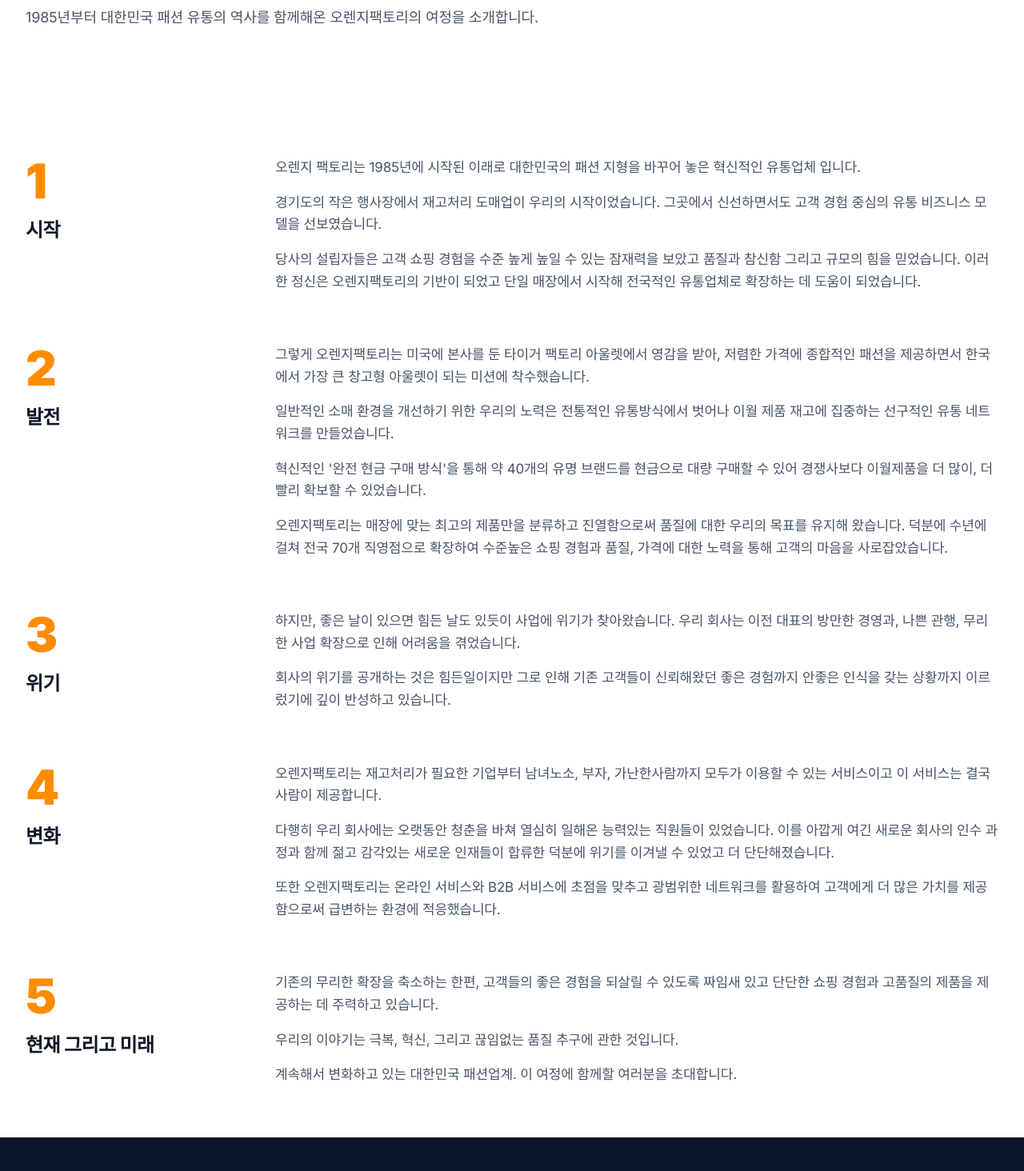
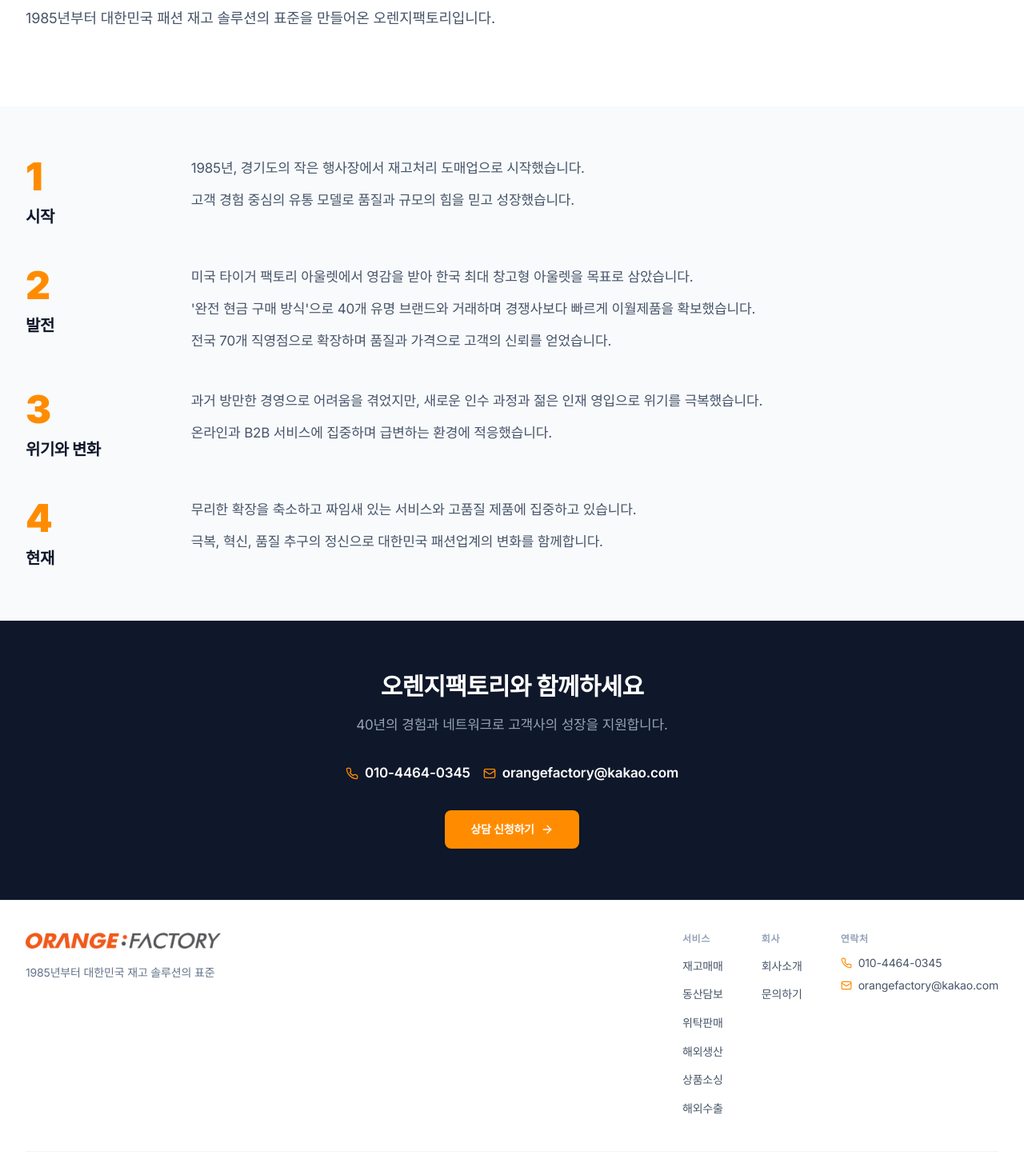
Before and after one commit to kks0488/B2Borangefactory, a Next.js app: page /about in a window 1280 px wide. Shown: the part 280-1744 px from the top of the page at 80% size. Built offline with nearby package versions, Linux system fonts and the light colour scheme; a web font is replaced by a local one.

Commit message:
fix: 30+→40+ hero, simplify about page content

```diff
--- a/app/(marketing)/about/page.tsx
+++ b/app/(marketing)/about/page.tsx
@@ -4,9 +4,8 @@
 import { ArrowRight, Phone, Mail } from 'lucide-react';
 
 export const metadata: Metadata = {
-  title: '회사소개 | 우리의 이야기',
-  description:
-    '1985년에 시작된 오렌지팩토리는 대한민국의 패션 지형을 바꾸어 놓은 혁신적인 유통업체입니다.'
+  title: '회사소개 | 오렌지팩토리',
+  description: '1985년부터 대한민국 패션 재고 솔루션의 표준을 만들어온 오렌지팩토리입니다.',
 };
 
 export default function AboutPage() {
@@ -15,45 +14,33 @@
       num: '1',
       title: '시작',
       content: [
-        '오렌지 팩토리는 1985년에 시작된 이래로 대한민국의 패션 지형을 바꾸어 놓은 혁신적인 유통업체 입니다.',
-        '경기도의 작은 행사장에서 재고처리 도매업이 우리의 시작이었습니다. 그곳에서 신선하면서도 고객 경험 중심의 유통 비즈니스 모델을 선보였습니다.',
-        '당사의 설립자들은 고객 쇼핑 경험을 수준 높게 높일 수 있는 잠재력을 보았고 품질과 참신함 그리고 규모의 힘을 믿었습니다. 이러한 정신은 오렌지팩토리의 기반이 되었고 단일 매장에서 시작해 전국적인 유통업체로 확장하는 데 도움이 되었습니다.'
+        '1985년, 경기도의 작은 행사장에서 재고처리 도매업으로 시작했습니다.',
+        '고객 경험 중심의 유통 모델로 품질과 규모의 힘을 믿고 성장했습니다.',
       ]
     },
     {
       num: '2',
       title: '발전',
       content: [
-        '그렇게 오렌지팩토리는 미국에 본사를 둔 타이거 팩토리 아울렛에서 영감을 받아, 저렴한 가격에 종합적인 패션을 제공하면서 한국에서 가장 큰 창고형 아울렛이 되는 미션에 착수했습니다.',
-        '일반적인 소매 환경을 개선하기 위한 우리의 노력은 전통적인 유통방식에서 벗어나 이월 제품 재고에 집중하는 선구적인 유통 네트워크를 만들었습니다.',
-        "혁신적인 '완전 현금 구매 방식'을 통해 약 40개의 유명 브랜드를 현금으로 대량 구매할 수 있어 경쟁사보다 이월제품을 더 많이, 더 빨리 확보할 수 있었습니다.",
-        '오렌지팩토리는 매장에 맞는 최고의 제품만을 분류하고 진열함으로써 품질에 대한 우리의 목표를 유지해 왔습니다. 덕분에 수년에 걸쳐 전국 70개 직영점으로 확장하여 수준높은 쇼핑 경험과 품질, 가격에 대한 노력을 통해 고객의 마음을 사로잡았습니다.'
+        '미국 타이거 팩토리 아울렛에서 영감을 받아 한국 최대 창고형 아울렛을 목표로 삼았습니다.',
+        "'완전 현금 구매 방식'으로 40개 유명 브랜드와 거래하며 경쟁사보다 빠르게 이월제품을 확보했습니다.",
+        '전국 70개 직영점으로 확장하며 품질과 가격으로 고객의 신뢰를 얻었습니다.',
       ]
     },
     {
       num: '3',
-      title: '위기',
+      title: '위기와 변화',
       content: [
-        '하지만, 좋은 날이 있으면 힘든 날도 있듯이 사업에 위기가 찾아왔습니다. 우리 회사는 이전 대표의 방만한 경영과, 나쁜 관행, 무리한 사업 확장으로 인해 어려움을 겪었습니다.',
-        '회사의 위기를 공개하는 것은 힘든일이지만 그로 인해 기존 고객들이 신뢰해왔던 좋은 경험까지 안좋은 인식을 갖는 상황까지 이르렀기에 깊이 반성하고 있습니다.'
+        '과거 방만한 경영으로 어려움을 겪었지만, 새로운 인수 과정과 젊은 인재 영입으로 위기를 극복했습니다.',
+        '온라인과 B2B 서비스에 집중하며 급변하는 환경에 적응했습니다.',
       ]
     },
     {
       num: '4',
-      title: '변화',
+      title: '현재',
       content: [
-        '오렌지팩토리는 재고처리가 필요한 기업부터 남녀노소, 부자, 가난한사람까지 모두가 이용할 수 있는 서비스이고 이 서비스는 결국 사람이 제공합니다.',
-        '다행히 우리 회사에는 오랫동안 청춘을 바쳐 열심히 일해온 능력있는 직원들이 있었습니다. 이를 아깝게 여긴 새로운 회사의 인수 과정과 함께 젊고 감각있는 새로운 인재들이 합류한 덕분에 위기를 이겨낼 수 있었고 더 단단해졌습니다.',
-        '또한 오렌지팩토리는 온라인 서비스와 B2B 서비스에 초점을 맞추고 광범위한 네트워크를 활용하여 고객에게 더 많은 가치를 제공함으로써 급변하는 환경에 적응했습니다.'
-      ]
-    },
-    {
-      num: '5',
-      title: '현재 그리고 미래',
-      content: [
-        '기존의 무리한 확장을 축소하는 한편, 고객들의 좋은 경험을 되살릴 수 있도록 짜임새 있고 단단한 쇼핑 경험과 고품질의 제품을 제공하는 데 주력하고 있습니다.',
-        '우리의 이야기는 극복, 혁신, 그리고 끊임없는 품질 추구에 관한 것입니다.',
-        '계속해서 변화하고 있는 대한민국 패션업계. 이 여정에 함께할 여러분을 초대합니다.'
+        '무리한 확장을 축소하고 짜임새 있는 서비스와 고품질 제품에 집중하고 있습니다.',
+        '극복, 혁신, 품질 추구의 정신으로 대한민국 패션업계의 변화를 함께합니다.',
       ]
     }
   ];
@@ -65,41 +52,32 @@
         <div className="section-container">
           <div className="flex items-center gap-3 mb-6">
             <span className="h-px w-12 bg-[#FF8C00]"></span>
-            <span className="text-sm font-bold tracking-widest text-[#FF8C00]">
-              회사소개
-            </span>
+            <span className="text-sm font-bold tracking-widest text-[#FF8C00]">회사소개</span>
           </div>
           <h1 className="text-4xl md:text-5xl lg:text-6xl font-black text-slate-900 mb-6 tracking-tight">
             우리의 이야기
           </h1>
-          <p className="text-lg text-slate-600 max-w-2xl">
-            1985년부터 대한민국 패션 유통의 역사를 함께해온 오렌지팩토리의
-            여정을 소개합니다.
+          <p className="text-lg text-slate-600 max-w-2xl leading-relaxed">
+            1985년부터 대한민국 패션 재고 솔루션의 표준을 만들어온 오렌지팩토리입니다.
           </p>
         </div>
       </section>
 
       {/* Timeline */}
-      <section className="py-16">
+      <section className="py-12 md:py-16 bg-slate-50">
         <div className="section-container">
-          <div className="space-y-16">
+          <div className="space-y-12">
             {timeline.map((item, i) => (
-              <div key={i} className="grid grid-cols-1 lg:grid-cols-12 gap-8">
-                <div className="lg:col-span-3">
-                  <div className="flex items-center gap-4 lg:flex-col lg:items-start">
-                    <span className="text-6xl font-black text-[#FF8C00]">
-                      {item.num}
-                    </span>
-                    <h2 className="text-2xl font-bold text-slate-900">
-                      {item.title}
-                    </h2>
+              <div key={i} className="grid grid-cols-1 lg:grid-cols-12 gap-6">
+                <div className="lg:col-span-2">
+                  <div className="flex items-center gap-3 lg:flex-col lg:items-start">
+                    <span className="text-5xl font-black text-[#FF8C00]">{item.num}</span>
+                    <h2 className="text-xl font-bold text-slate-900">{item.title}</h2>
                   </div>
                 </div>
-                <div className="lg:col-span-9 space-y-4">
+                <div className="lg:col-span-10 space-y-3">
                   {item.content.map((paragraph, j) => (
-                    <p key={j} className="text-slate-600 leading-relaxed">
-                      {paragraph}
-                    </p>
+                    <p key={j} className="text-slate-600 leading-relaxed">{paragraph}</p>
                   ))}
                 </div>
               </div>
@@ -109,33 +87,29 @@
       </section>
 
       {/* CTA */}
-      <section className="py-24 bg-slate-900">
+      <section className="py-12 md:py-16 bg-slate-900">
         <div className="section-container text-center">
-          <h2 className="text-3xl font-black text-white mb-6">
+          <h2 className="text-2xl md:text-3xl font-bold text-white mb-4">
             오렌지팩토리와 함께하세요
           </h2>
-          <p className="text-slate-400 mb-10">
-            40년 이상의 경험과 네트워크로 고객사의 성장을 지원합니다.
+          <p className="text-slate-400 mb-8">
+            40년의 경험과 네트워크로 고객사의 성장을 지원합니다.
           </p>
 
-          <div className="flex flex-col sm:flex-row gap-6 justify-center items-center mb-10">
-            <div className="flex items-center gap-3 text-white">
-              <Phone className="w-5 h-5 text-[#FF8C00]" />
-              <span className="font-bold">김경수 이사: 010-4464-0345</span>
-            </div>
-            <div className="flex items-center gap-3 text-white">
-              <Mail className="w-5 h-5 text-[#FF8C00]" />
-              <span className="font-bold">orangefactory@kakao.com</span>
-            </div>
+          <div className="flex flex-col sm:flex-row gap-4 justify-center items-center mb-8">
+            <a href="tel:010-4464-0345" className="flex items-center gap-2 text-white">
+              <Phone className="w-4 h-4 text-[#FF8C00]" />
+              <span className="font-semibold">010-4464-0345</span>
+            </a>
+            <a href="mailto:orangefactory@kakao.com" className="flex items-center gap-2 text-white">
+              <Mail className="w-4 h-4 text-[#FF8C00]" />
+              <span className="font-semibold">orangefactory@kakao.com</span>
+            </a>
           </div>
 
-          <Button
-            size="lg"
-            className="cta-primary h-14 px-10 rounded-lg text-lg"
-            asChild
-          >
-            <Link href="/contact">
-              상담 신청하기 <ArrowRight className="w-5 h-5 ml-2" />
+          <Button className="bg-[#FF8C00] hover:bg-[#E67E00] text-white h-12 px-8 rounded-lg font-semibold" asChild>
+            <Link href="/contact" className="flex items-center gap-2">
+              상담 신청하기 <ArrowRight className="w-4 h-4" />
             </Link>
           </Button>
         </div>
--- a/app/(marketing)/page.tsx
+++ b/app/(marketing)/page.tsx
@@ -98,7 +98,7 @@
           {/* 신뢰 지표 */}
           <div className="flex items-center gap-6 pt-10 border-t border-slate-200">
             <div>
-              <p className="text-3xl font-black text-[#FF8C00]">30+</p>
+              <p className="text-3xl font-black text-[#FF8C00]">40+</p>
               <p className="text-sm text-slate-500">년 경력</p>
             </div>
             <div className="w-px h-10 bg-slate-200"></div>
```
